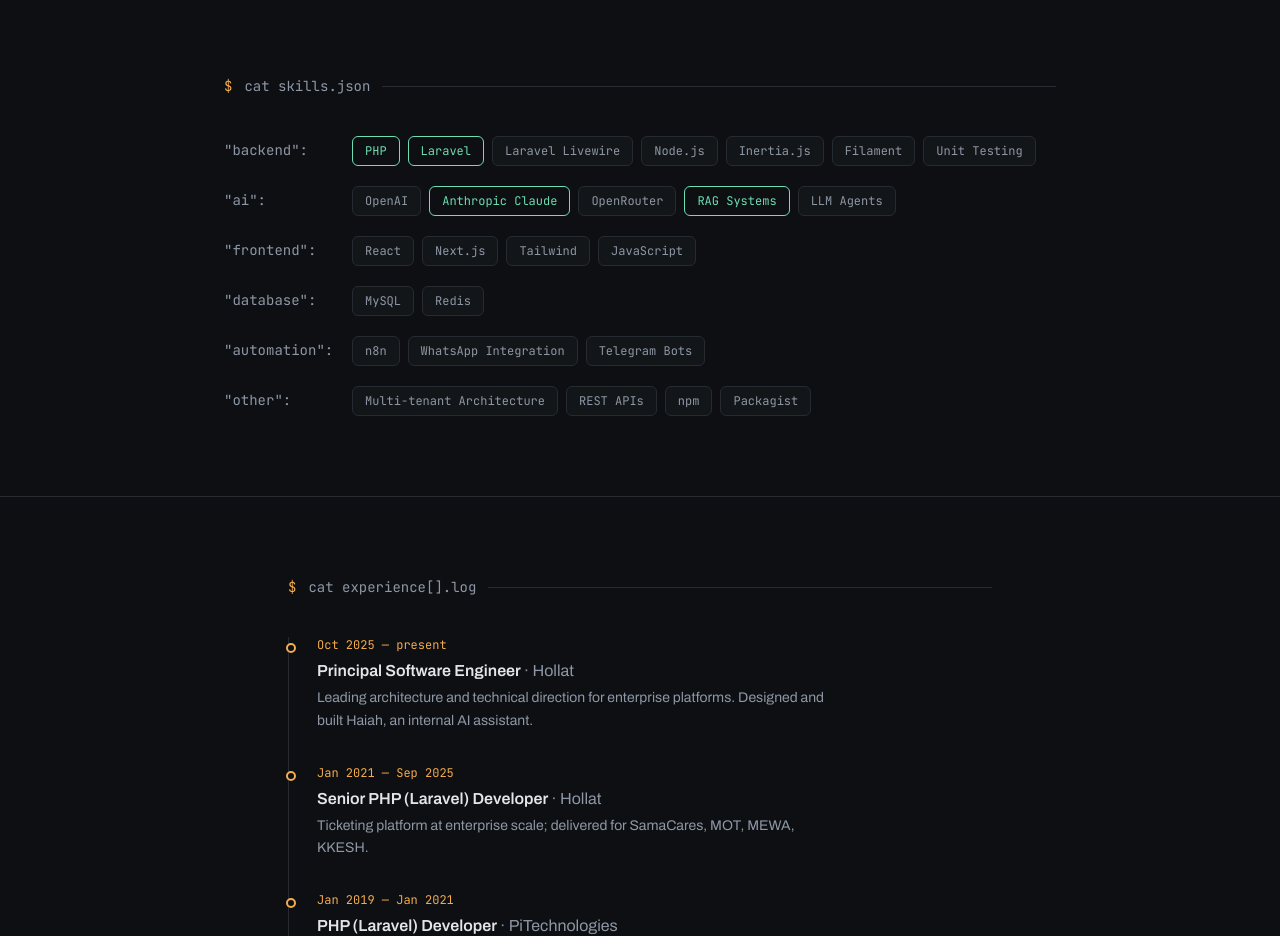
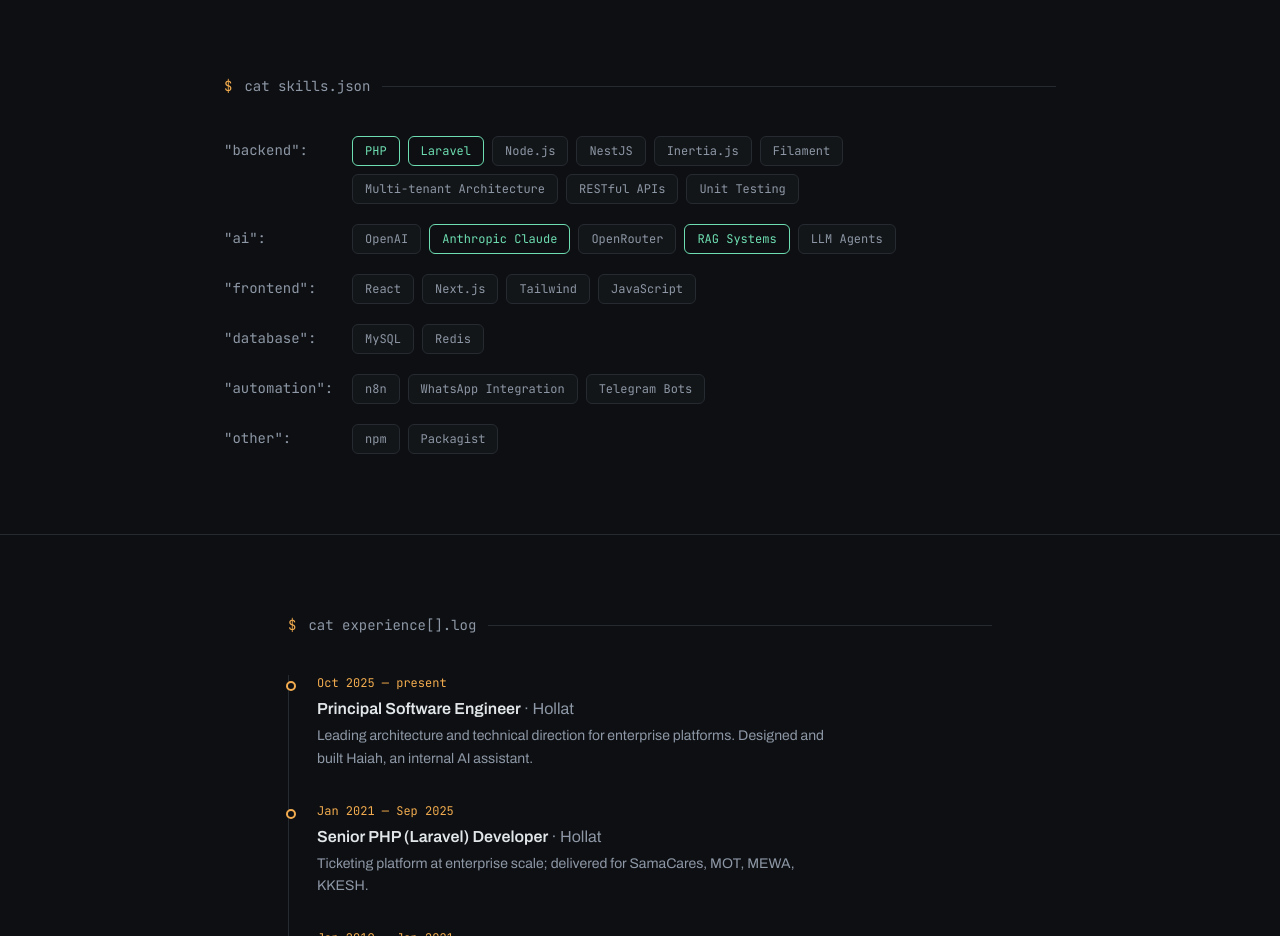
Before and after one commit to AmrLotfy/amrlotfy.github.io, a React (Vite) app: page / in a window 1280 px wide. Shown: the part 880-1816 px from the top of the page. Built offline with nearby package versions, Linux system fonts and the light colour scheme; the HTML template or start-up script is replaced by a standard one.

Commit message:
Match site backend skills to CV: add NestJS, remove Laravel Livewire

```diff
--- a/src/components/Skills.tsx
+++ b/src/components/Skills.tsx
@@ -1,10 +1,10 @@
 const skillGroups: { key: string; items: string[] }[] = [
-  { key: "backend", items: ["PHP", "Laravel", "Laravel Livewire", "Node.js", "Inertia.js", "Filament", "Unit Testing"] },
+  { key: "backend", items: ["PHP", "Laravel", "Node.js", "NestJS", "Inertia.js", "Filament", "Multi-tenant Architecture", "RESTful APIs", "Unit Testing"] },
   { key: "ai", items: ["OpenAI", "Anthropic Claude", "OpenRouter", "RAG Systems", "LLM Agents"] },
   { key: "frontend", items: ["React", "Next.js", "Tailwind", "JavaScript"] },
   { key: "database", items: ["MySQL", "Redis"] },
   { key: "automation", items: ["n8n", "WhatsApp Integration", "Telegram Bots"] },
-  { key: "other", items: ["Multi-tenant Architecture", "REST APIs", "npm", "Packagist"] },
+  { key: "other", items: ["npm", "Packagist"] },
 ];
 
 const highlighted = new Set(["PHP", "Laravel", "RAG Systems", "Anthropic Claude"]);
```
